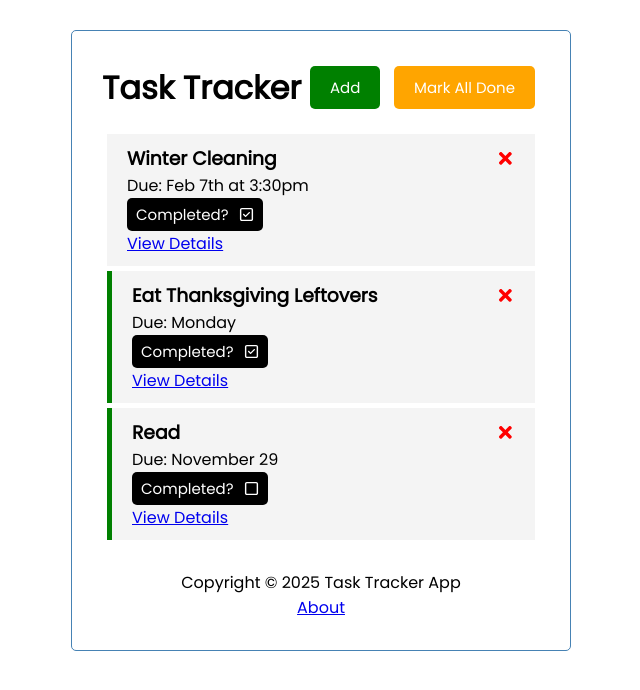
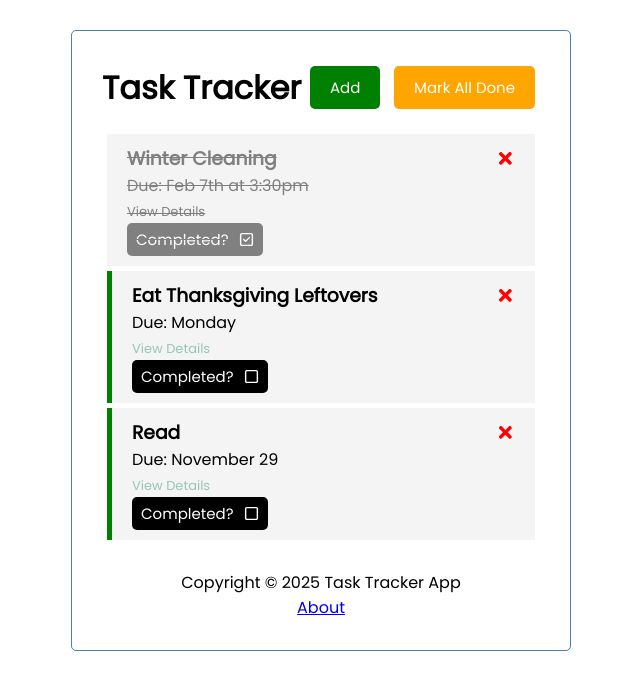
Before and after one commit to hayleyrobin/react-task-tracker, a React (Create React App) app: page / in a window 1280 px wide. Shown: the top 690 px of the page, without its empty margins (319-959 px from the left). Built offline with nearby package versions, Linux system fonts and the light colour scheme; data requests are answered from the project's data file.

Commit message:
added  a line through when a task completes and added styling to view details link

```diff
--- a/db.json
+++ b/db.json
@@ -12,7 +12,7 @@
       "text": "Eat Thanksgiving Leftovers",
       "day": "Monday",
       "reminder": true,
-      "completed": true
+      "completed": false
     },
     {
       "id": "cefb",
--- a/src/components/Task.js
+++ b/src/components/Task.js
@@ -9,11 +9,10 @@ const Task = ({task, onDelete, onToggle, onComplete}) =>{
                 <FaTimes style={{ color: 'red', cursor: 'pointer' }} onClick={() => onDelete(task.id)} />
             </h3>
             <p>{`Due: ${task.day}`}</p>
-            <button className='btn' onClick={() => onComplete(task.id)}>Completed? {!task.completed ? <FaRegSquare style={{ marginLeft: '10px' }} /> : <FaRegSquareCheck style={{marginLeft: '10px'}} />}
-            </button>
             <div>
-              <Link to={`/task/${task.id}`}>View Details</Link>
+                <Link to={`/task/${task.id}`} className={`view-details ${task.completed ? 'completed' : ''}`}>View Details</Link>
             </div>
+            <button className='btn' onClick={() => onComplete(task.id)}>Completed? {!task.completed ? <FaRegSquare style={{ marginLeft: '10px' }} /> : <FaRegSquareCheck style={{marginLeft: '10px'}} />}</button>
         </div>
     );
 };
--- a/src/index.css
+++ b/src/index.css
@@ -77,6 +77,24 @@ body {
   margin:0;
   padding: 5px 9px;
 }
+.task.completed .btn {
+  background: gray;
+}
+.task.completed {
+  text-decoration: line-through;
+  color: gray;
+}
+.view-details {
+  color: rgba(11, 137, 86, 0.412);
+  text-decoration: none;
+  font-size: small;
+}
+.view-details:hover {
+  text-decoration: underline;
+}
+.view-details.completed {
+  color: gray;
+}
 
 .add-form {
   margin-bottom: 40px;
```
